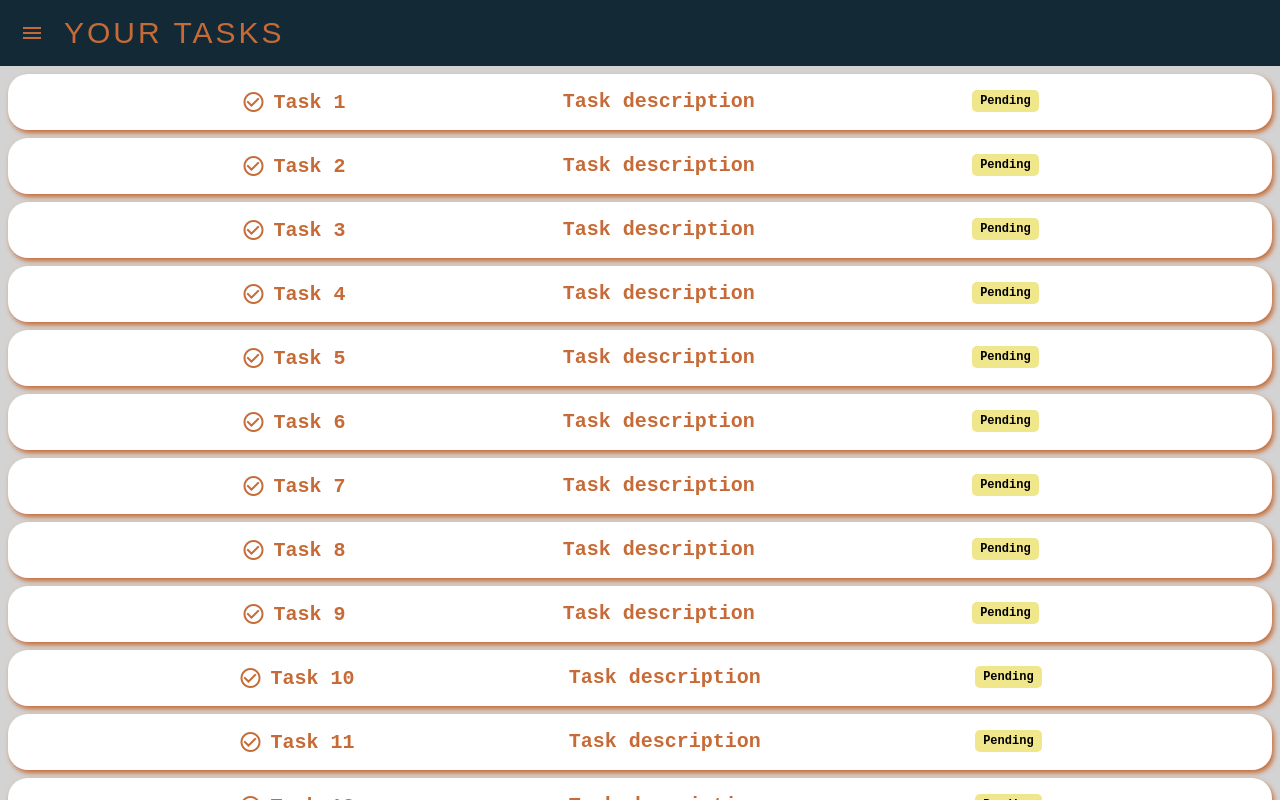
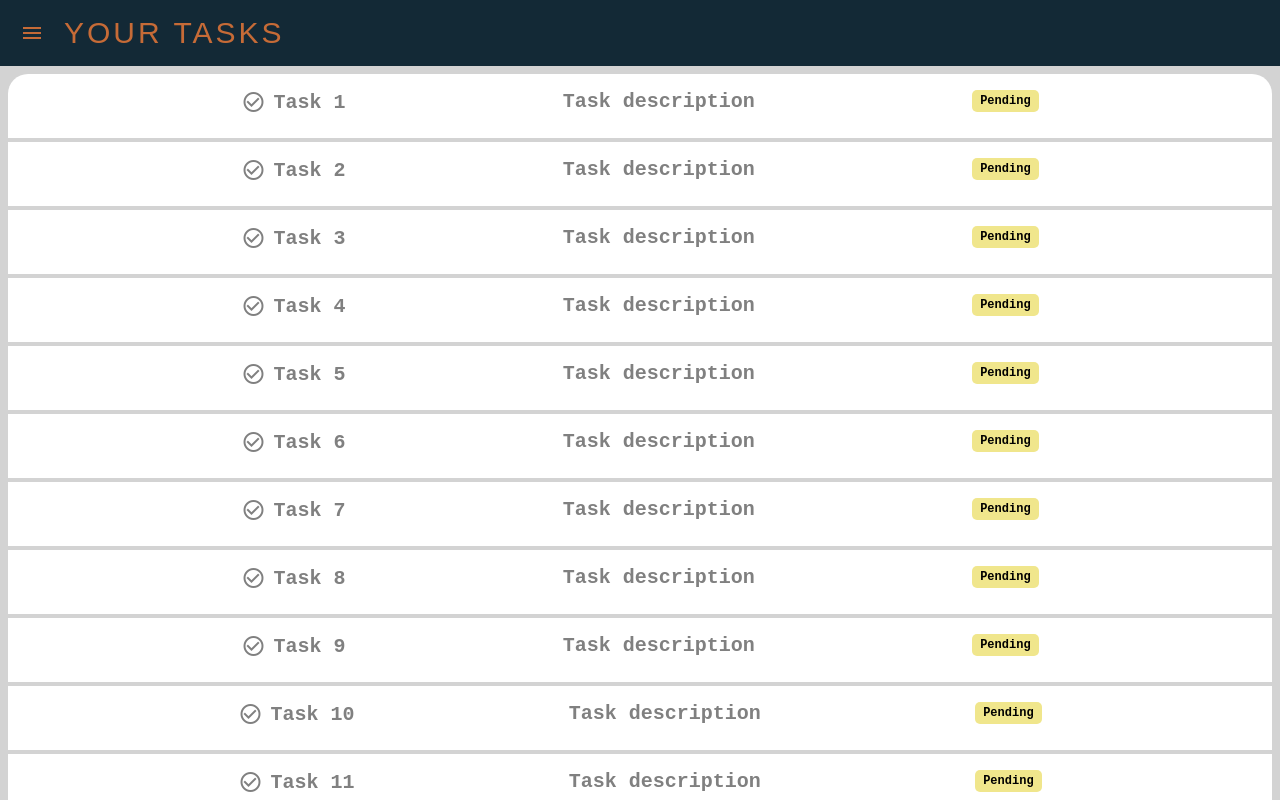
Before and after one commit to DivyabharathiManimaran/TaskManagement, an Angular app: page / in a window 1280 px wide. Built offline with nearby package versions, Linux system fonts and the light colour scheme.

Commit message:
Style modification

```diff
--- a/src/app/task-component/tasks.component.html
+++ b/src/app/task-component/tasks.component.html
@@ -5,7 +5,7 @@
         </button>
         <div>Your Tasks</div>
     </div>
-    <div fxLayout="column" class="task-container scroll-container" fxLayoutGap="8px">
+    <div fxLayout="column" class="task-container scroll-container" fxLayoutGap="4px">
         <div *ngFor="let item of taskList; let i = index" role="button"
         fxLayout.lt-sm="column" fxLayout.gt-xs="row" fxLayoutAlign.lt-sm="center center" fxLayoutAlign.gt-xs="space-evenly start" fxLayoutGap.lt-sm="8px"
         [ngClass]="{'success': this.completed.get(i)}"
--- a/src/app/task-component/tasks.component.scss
+++ b/src/app/task-component/tasks.component.scss
@@ -7,27 +7,30 @@
     font-family: monospace;
     font-weight: 600;
     padding: 8px;
-    color: #c66b37;
+    color: gray;
     background-color: lightgray;
     width: 100%;
 
     .task-item {
         padding: 16px;
-        border-radius: 20px;
         cursor: pointer;
         background-color: white;
-        box-shadow: 2px 3px 5px;
         div {
             text-overflow: ellipsis;
             overflow: hidden;
         }
 
+        &:first-child {
+            border-radius: 20px 20px 0 0;
+        }
+        &:last-child {
+            border-radius: 0 0 20px 20px;
+        }
+
         &:hover {
-            background-color: slategray;
-            color: white;
-            .success {
-                color: white;
-            }
+            box-shadow: -2px 0px 10px grey;
+            top: -2px;
+            position: relative;
         }
     }
     .success {
@@ -82,7 +85,7 @@
     bottom: 0;
     left: 0;
     height: 100%;
-    width: 30%;
+    width: 20%;
     z-index: 1;
     color: #c66b37;
     background-color: #132936;
@@ -93,7 +96,7 @@
         width: 40%;
     }
     @media screen and (max-width:600px){
-        width: 100%;
+        width: 80%;
     }
 }
 
```
Also changed, not shown: 3 other files (tests, documents, lock files or other folders).
